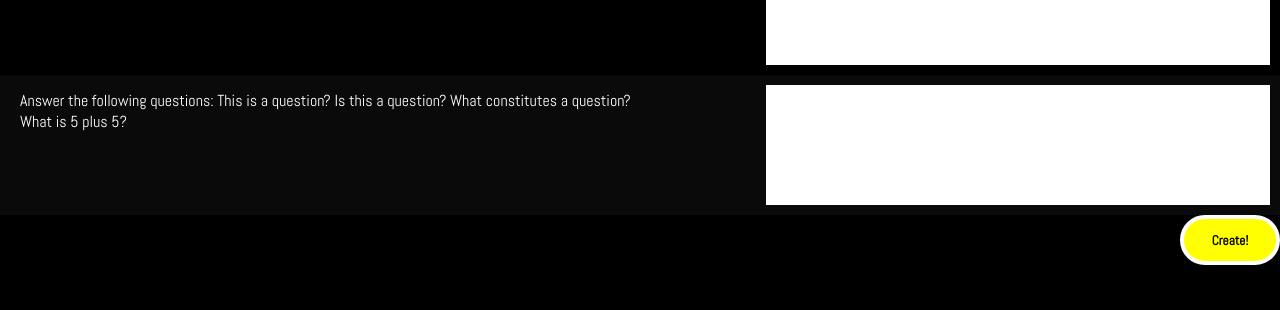
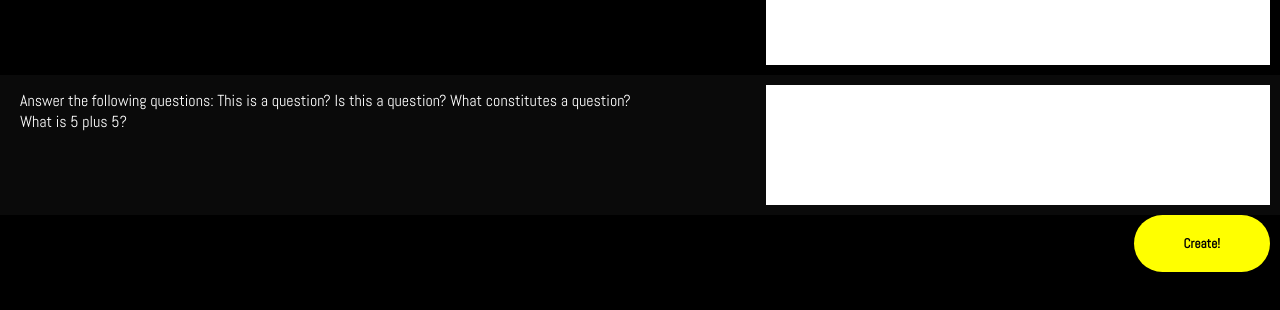
Before and after one commit to mvhs-apps/daily-logs-simplifier, a website: page index.html in a window 1280 px wide. Shown: the part 106-416 px from the top of the page. Drawn offline with Linux system fonts and the light colour scheme.

Commit message:
Update main.css

```diff
--- a/styles/main.css
+++ b/styles/main.css
@@ -4,10 +4,11 @@ body {
     font-family: 'Abel', sans-serif;
     background-color: black;
     color: white;
+    height: 100vh;
+    width: 100vw;
 }
 
 #header {
-/*     border-bottom: 4px solid white; */
     background-color: yellow;
     font-family: 'Abel', sans-serif;
     padding: 10px 20px;
@@ -63,12 +64,16 @@ textarea, textarea:focus {
 
 #bottom-createbutton {
     position: sticky;
+    bottom: 10px;
     float: right;
-    border: 4px solid white;
-    width: 100px;
-    height: 50px;
+    right: 10px;
+    padding: 20px 50px;
     font-family: inherit;
     background-color: yellow;
     color: black;
-    border-radius: 100vw;
+    border-radius: 1000vh;
+    border-style: none;
+    cursor: pointer;
+
+
 }
```
